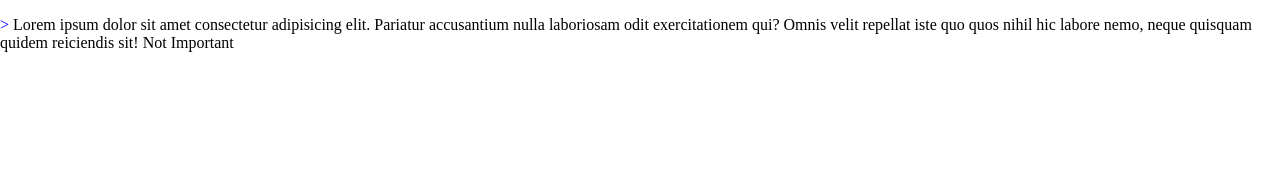
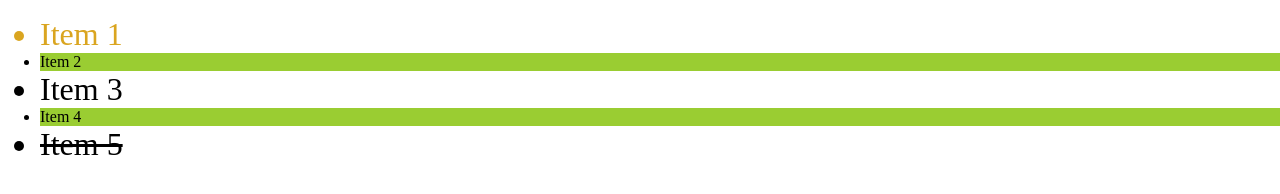
Before and after one commit to rootnure/css3-ai-udemy, a plain HTML site: page index.html in a window 1280 px wide. Drawn offline with Linux system fonts and the light colour scheme.

Commit message:
More pseudo class --> first-child, last-child, nth-child()

```diff
--- a/index.css
+++ b/index.css
@@ -3,14 +3,18 @@ body {
     padding: 0;
 }
 
-p::first-letter {
-    color: blue;
+ul li:first-child {
+    color: goldenrod;
 }
 
-p::after {
-    content: " Not Important";
+ul li:nth-child(2n) {
+    background-color: yellowgreen;
 }
 
-p::before {
-    content: "> ";
+ul li:nth-child(2n+1) {
+    font-size: 2rem;
 }
+
+ul li:last-child {
+    text-decoration: line-through;
+}
--- a/index.html
+++ b/index.html
@@ -7,6 +7,12 @@
     <link rel="stylesheet" href="index.css">
 </head>
 <body>
-    <p>Lorem ipsum dolor sit amet consectetur adipisicing elit. Pariatur accusantium nulla laboriosam odit exercitationem qui? Omnis velit repellat iste quo quos nihil hic labore nemo, neque quisquam quidem reiciendis sit!</p>
+    <ul>
+        <li>Item 1</li>
+        <li>Item 2</li>
+        <li>Item 3</li>
+        <li>Item 4</li>
+        <li>Item 5</li>
+    </ul>
 </body>
 </html>
```
